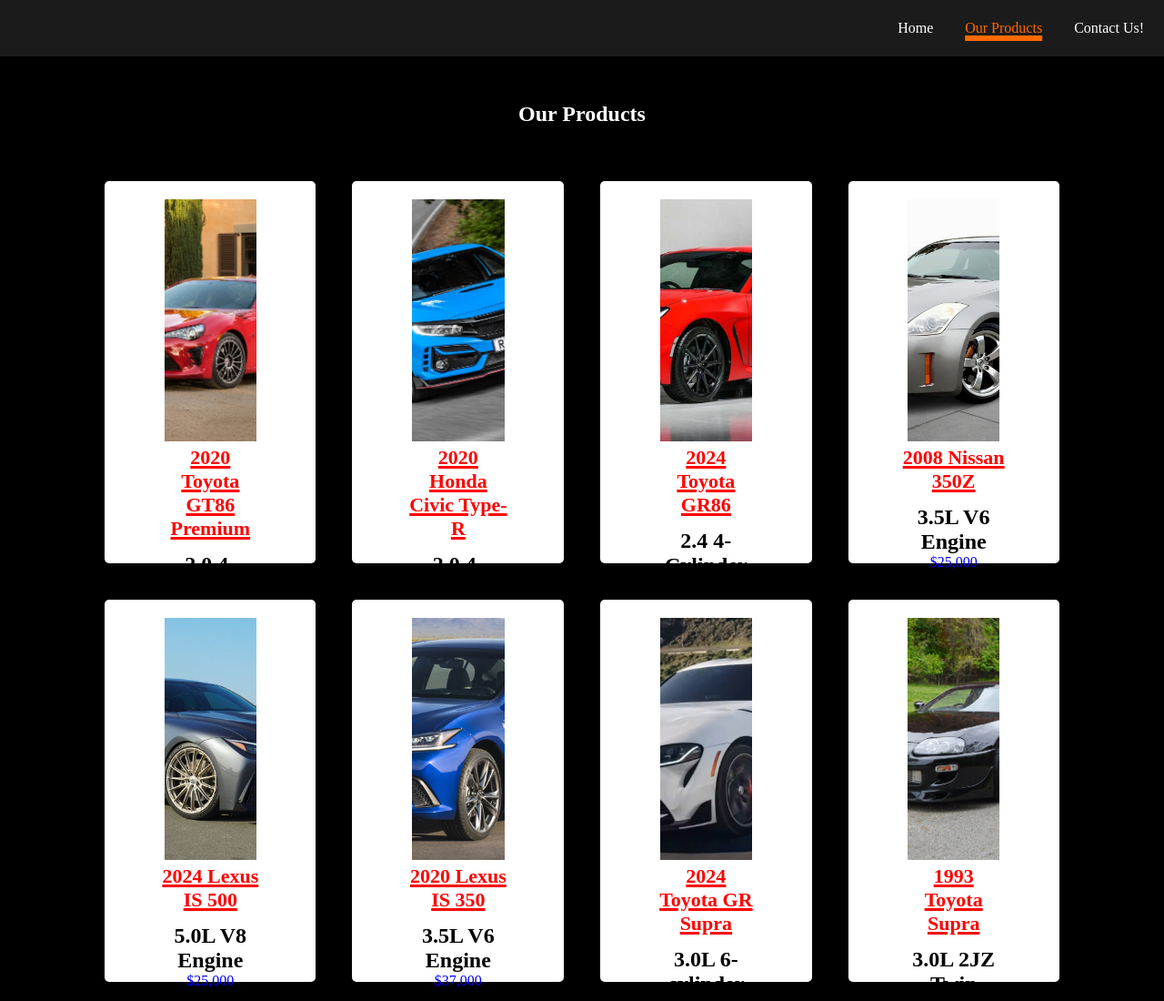
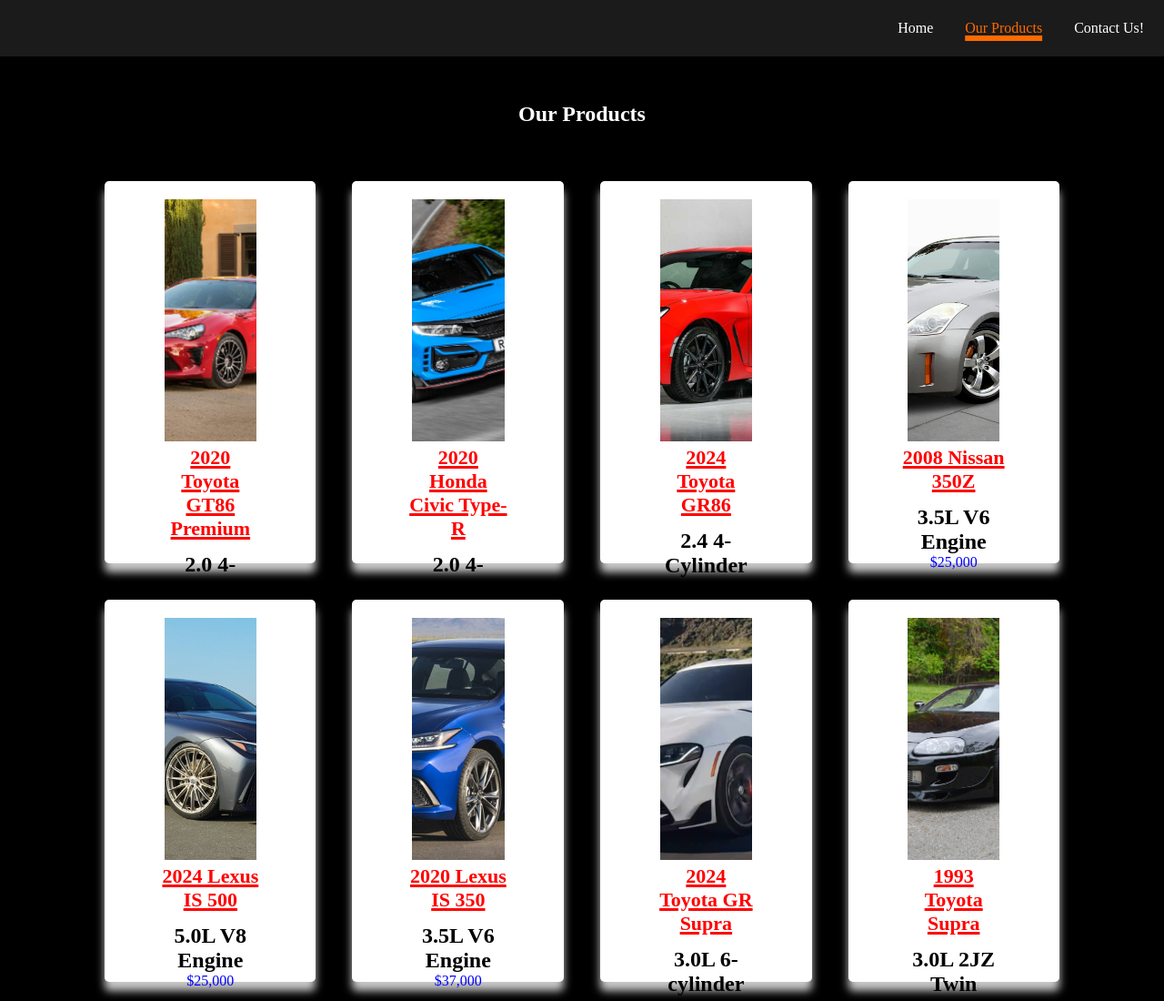
Before and after one commit to kcastr16/e-commerce-c16, a plain HTML site: page html/product.html in a window 1280 px wide. Shown: the top 1100 px of the page at 91% size. Drawn offline with Linux system fonts and the light colour scheme; a web font is replaced by a local one.

Commit message:
Added box shadow decoration to product cards

```diff
--- a/css/products.css
+++ b/css/products.css
@@ -43,12 +43,13 @@ h3 {
 }
 
 .card {
-    box-shadow: 0 10px 10px rgba(0, 0, 0, .6);
+    box-shadow: 0 10px 10px rgba(255, 255, 255, 0.784);
     border-radius: 5px;
     height: 380px;
     background: #fff;
     text-align: center;
     padding: 20px 60px;
+    transition: 0.5s ease;
 }
 
 .card:hover {
```
